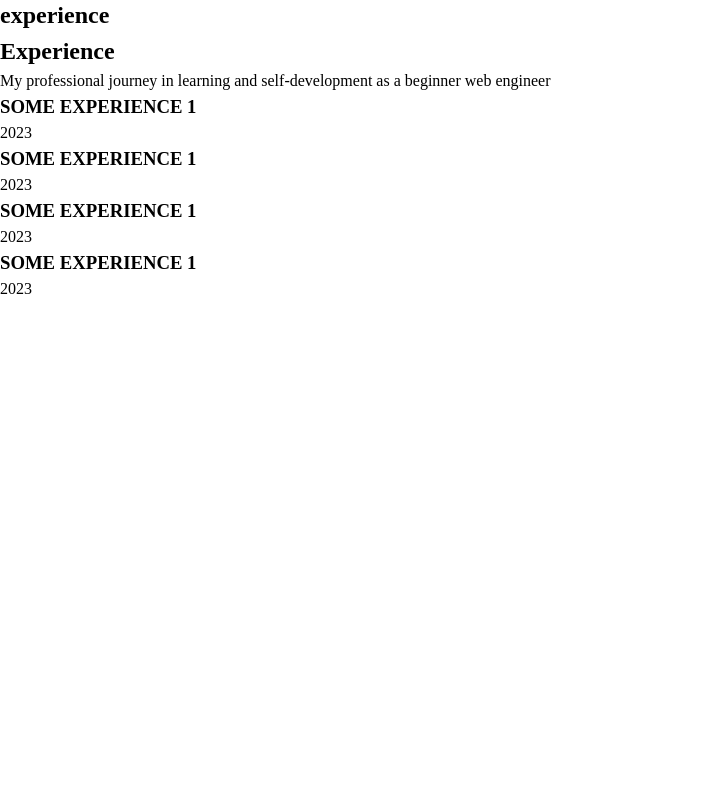
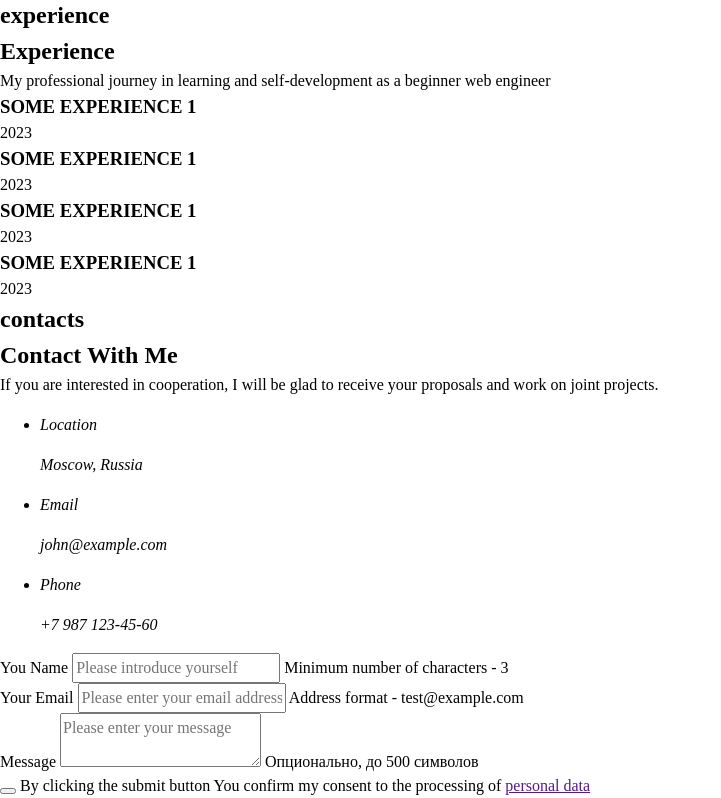
Before and after one commit to lemoneden/about-me, a plain HTML site: page index.html in a window 1280 px wide. Shown: the part 1531-2329 px from the top of the page, without its empty margins (0-721 px from the left). Before the commit the page ends 1832 px from the top, so only its background shows below. Drawn offline with Linux system fonts and the light colour scheme.

Commit message:
added contacts html

```diff
--- a/index.html
+++ b/index.html
@@ -158,6 +158,58 @@
                 <span class="expreience__card-year">2023</span>
             </article>
         </section>
+
+        <section class="contacts">
+            <header class="main-header">
+                <h1 class="main__h1">contacts</h1>
+                <h2 class="main__h2">Contact With Me</h2>
+                <p class="main__text">If you are interested in cooperation, I will be glad to receive your proposals and
+                    work on joint projects.</p>
+            </header>
+            <aside class="contacts-aside">
+                <address>
+                    <ul>
+                        <li>
+                            <span>Location</span>
+                            <p>Moscow, Russia</p>
+                        </li>
+                        <li>
+                            <span>Email</span>
+                            <p>john@example.com</p>
+                        </li>
+                        <li>
+                            <span>Phone</span>
+                            <p>+7 987 123-45-60</p>
+                        </li>
+                    </ul>
+                </address>
+            </aside>
+            <form action="" class="form">
+                <div class="form__group">
+                    <label for="name" class="form__label">You Name</label>
+                    <input type="text" id="name" class="form__input" placeholder="Please introduce yourself" required
+                        minlength="3" />
+                    <span class="form__description">Minimum number of characters - 3</span>
+                </div>
+                <div class="form__group">
+                    <label for="email" class="form__label">Your Email</label>
+                    <input type="email" id="email" class="form__input" placeholder="Please enter your email address"
+                        required />
+                    <span class="form__description">Address format - test@example.com</span>
+                </div>
+                <div class="form__group">
+                    <label for="comment" class="form__label">Message</label>
+                    <textarea id="comment" name="comment" placeholder="Please enter your message" maxlength="500"
+                        class="form__comment"></textarea>
+                    <span class="form__description">Опционально, до 500 символов</span>
+                </div>
+                <div>
+                    <button class="form__button"></button>
+                    <span>By clicking the submit button You confirm my consent to the processing of <a href="">personal
+                            data</a></span>
+                </div>
+            </form>
+        </section>
     </main>
 </body>
 
```
